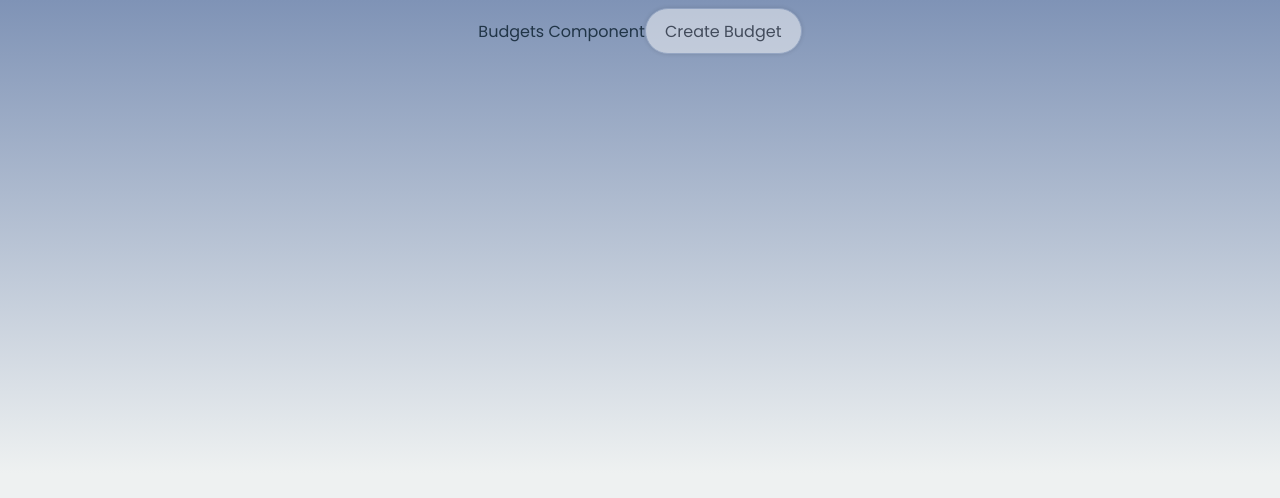
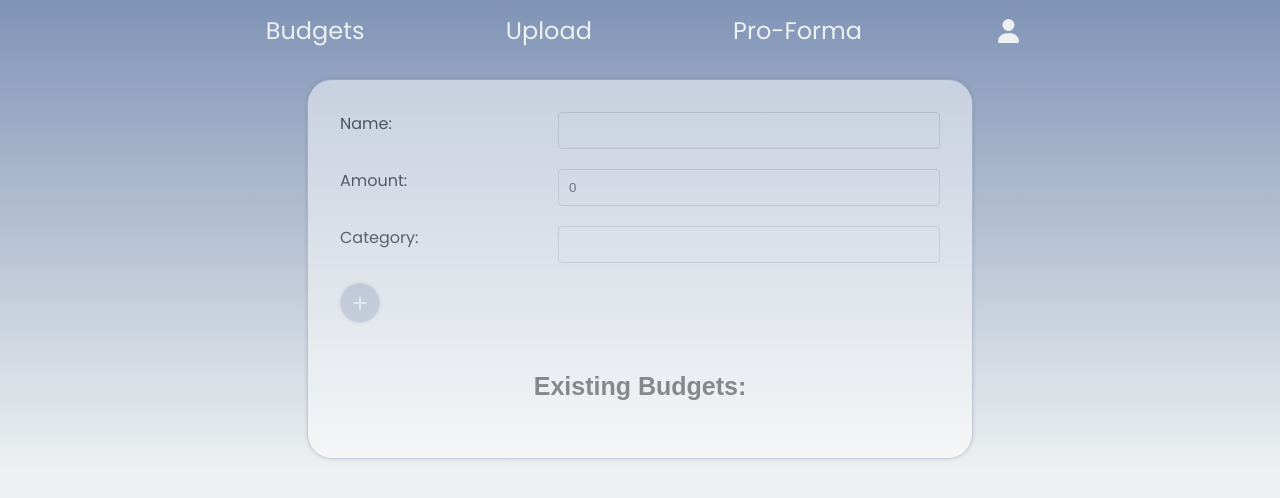
Before and after one commit to NathanAsayDong/simplReact, a React (Vite) app: page /budgets in a window 1280 px wide. Shown: the top 498 px of the page. Built offline with nearby package versions, Linux system fonts and the light colour scheme.

Commit message:
Chase changes to submit button

```diff
--- a/src/components/Budgets/Budgets.css
+++ b/src/components/Budgets/Budgets.css
@@ -0,0 +1,89 @@
+.container {
+    max-width: 600px;
+    margin: auto;
+    margin-top: 25px;
+    padding: 20px;
+    background-color: #F8F9FA;
+    border-radius: 8px;
+    box-shadow: 0px 0px 10px rgba(0, 0, 0, 0.1);
+    display: flex;
+    flex-direction: column; /* Stack children vertically */
+    align-items: flex-end; /* Align children to the right */
+  }
+
+  h3 {
+    color: #333;
+    margin-bottom: 20px;
+    font-family: Arial, sans-serif;
+    font-size: 25px;
+  }
+
+  form {
+    margin-bottom: 20px;
+    width: 100%; /* Ensure the form takes full width */
+  }
+
+  .form-group {
+    margin-bottom: 20px; /* Adjust spacing between form groups */
+    width: 100%; /* Ensure each form group takes full width */
+    display: flex;
+    justify-content: flex-end; /* Align items to the right */
+  }
+
+  label {
+    display: block;
+    margin-bottom: 5px; /* Adjust spacing between label and input */
+    font-weight: bold;
+    margin-right: auto; /* Push labels to the right */
+  }
+
+  input[type="text"], /* Text input */
+  input[type="number"] {
+    width: 60%; /* Adjust input width */
+    padding: 10px;
+    border: 1px solid #CED4DA;
+    border-radius: 4px;
+    transition: border-color 0.2s ease;
+    color: #333;
+  }
+
+  input[type="text"]:focus,
+  input[type="number"]:focus {
+    outline: none;
+    border-color: #9FAFCA;
+  }
+
+  button[type="submit"] {
+    font-family: Arial, sans-serif;
+    font-size: 16px;
+    color: white;
+    width: 40px; /* Adjust the size */
+    height: 40px;
+    background-color: rgb(134, 149, 181);
+    color: white;
+    border-radius: 50%;
+    cursor: pointer;
+    transition: background-color 0.2s ease;
+    display: flex;
+    justify-content: center;
+    align-items: center;
+  }
+
+  button[type="submit"]:hover {
+    background-color: #5E7189;
+  }
+
+  .budget-item {
+    background-color: #FFFFFF;
+    border: 1px solid #CED4DA;
+    border-radius: 4px;
+    padding: 15px;
+    margin-bottom: 15px;
+    box-shadow: 0px 2px 4px rgba(0, 0, 0, 0.1);
+    color: #9FAFCA;
+  }
+
+  .budget-item p {
+    margin: 5px 0;
+    color: #333;
+  }
--- a/src/components/Budgets/Budgets.tsx
+++ b/src/components/Budgets/Budgets.tsx
@@ -1,4 +1,8 @@
-import { FC, useState } from 'react';
+import React, { FC, useState } from 'react';
+import { FontAwesomeIcon } from '@fortawesome/react-fontawesome';
+import { faPlus } from '@fortawesome/free-solid-svg-icons';
+import './Budgets.css';
+import NavBar from '../NavBar/NavBar';
 
 interface Budget {
   id: number;
@@ -7,26 +11,56 @@ interface Budget {
   category: string;
 }
 
-interface BudgetsProps {}
+const Budgets: FC = () => {
+  const [budgets, setBudgets] = useState<Budget[]>([]);
+  const [newBudget, setNewBudget] = useState<Budget>({ id: 0, name: '', amount: 0, category: '' });
 
-const Budgets: FC<BudgetsProps> = () => {
-  const [budgets, setBudgets] = useState<Budget[]>([]);
+  const handleChange = (e: React.ChangeEvent<HTMLInputElement>) => {
+    const { name, value } = e.target;
+    setNewBudget(prevState => ({
+      ...prevState,
+      [name]: value
+    }));
+  };
 
-  const createBudget = () => {
-    const newBudget: Budget = {
-      id: 1,
-      name: 'Groceries',
-      amount: 300,
-      category: 'Food'
-    }
-    setBudgets([...budgets, newBudget]);
-  }
+  const handleSubmit = (e: React.FormEvent<HTMLFormElement>) => {
+    e.preventDefault();
+    setBudgets(prevBudgets => [...prevBudgets, { ...newBudget, id: prevBudgets.length + 1 }]);
+    setNewBudget({ id: 0, name: '', amount: 0, category: '' }); // Reset form fields after submission
+  };
 
   return (
     <div>
-      Budgets Component
-      <button onClick={createBudget}>Create Budget</button>
-      {/* Render your budgets here */}
+      <NavBar />
+      <div className="container">
+        <form onSubmit={handleSubmit}>
+          <div className="form-group">
+            <label htmlFor="name">Name:</label>
+            <input type="text" id="name" name="name" value={newBudget.name} onChange={handleChange} />
+          </div>
+          <div className="form-group">
+            <label htmlFor="amount">Amount:</label>
+            <input type="number" id="amount" name="amount" value={newBudget.amount} onChange={handleChange} />
+          </div>
+          <div className="form-group">
+            <label htmlFor="category">Category:</label>
+            <input type="text" id="category" name="category" value={newBudget.category} onChange={handleChange} />
+          </div>
+          <button type="submit">
+            <FontAwesomeIcon icon={faPlus} /> {/* Font Awesome icon */}
+          </button>
+        </form>
+        <div>
+          <h3>Existing Budgets:</h3>
+          {budgets.map(budget => (
+            <div className="budget-item" key={budget.id}>
+              <p>Name: {budget.name}</p>
+              <p>Category: {budget.category}</p>
+              <p>Amount: {budget.amount}</p>
+            </div>
+          ))}
+        </div>
+      </div>
     </div>
   );
 };
```
